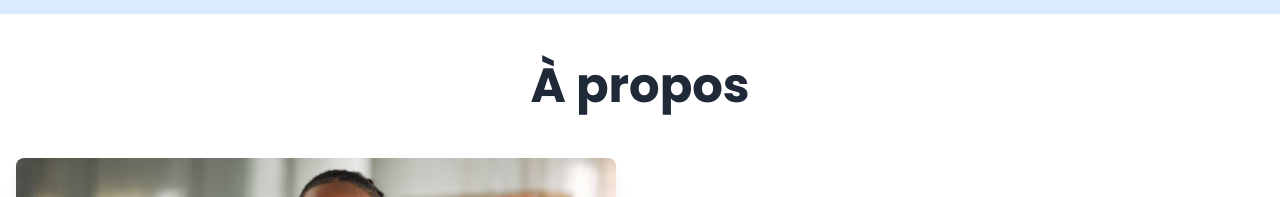
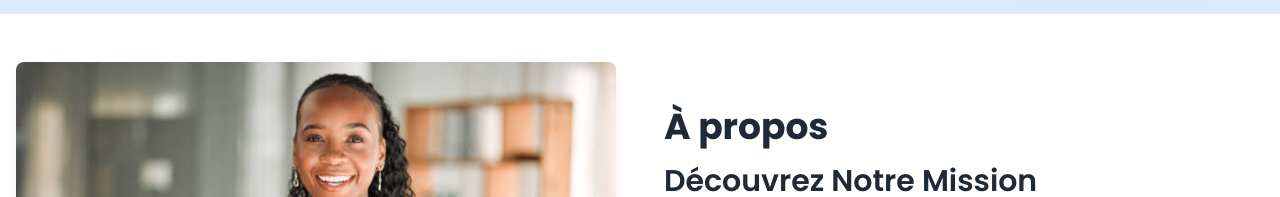
Before and after one commit to Wilfrieddevcreate/Portfolio-juriste, a React (Vite) app: page / in a window 1280 px wide. Shown: the part 669-866 px from the top of the page. Built offline with nearby package versions, Linux system fonts and the light colour scheme; a web font is replaced by a local one.

Commit message:
Correction de about

```diff
--- a/src/components/about.tsx
+++ b/src/components/about.tsx
@@ -5,11 +5,6 @@ const About: React.FC = () => {
   return (
     <div className="">
       <div className="container mx-auto py-12 px-4 ">
-        <div className="text-center mb-12">
-          <h2 className="text-4xl md:text-5xl font-bold text-gray-800 fade-in">
-            À propos
-          </h2>
-        </div>
         <div className="flex flex-col md:flex-row items-center justify-center space-y-8 md:space-y-0 md:space-x-12">
           {/* Image à gauche */}
           <div className="w-full md:w-1/2 fade-in">
@@ -21,6 +16,9 @@ const About: React.FC = () => {
           </div>
           {/* Texte à droite */}
           <div className="w-full md:w-1/2 text-center md:text-left fade-in">
+            <h2 className="text-3xl md:text-4xl mb-4 font-bold text-gray-800 fade-in">
+              À propos
+            </h2>
             <h3 className="text-3xl font-semibold text-gray-800 mb-4">
               Découvrez Notre Mission
             </h3>
```
